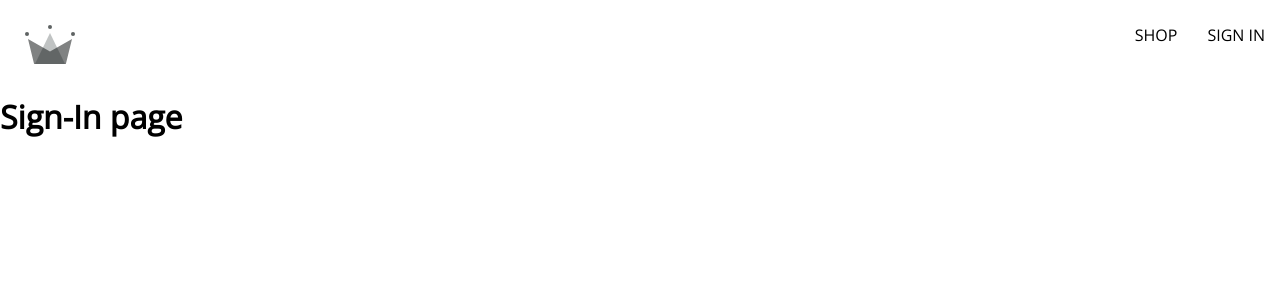
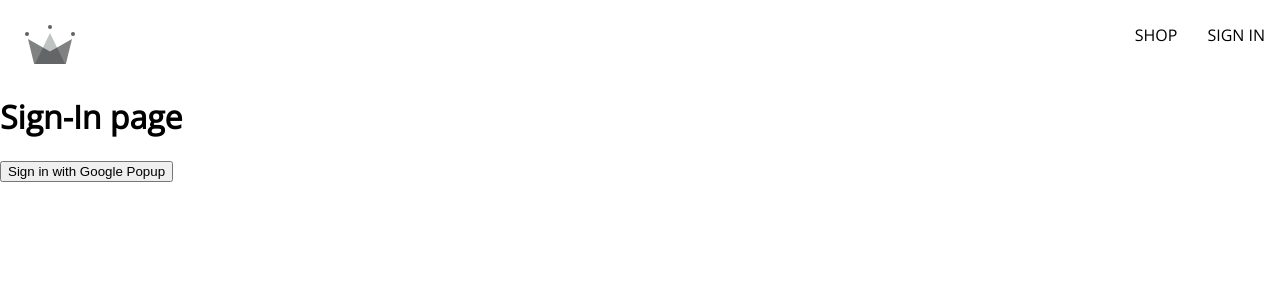
Before and after one commit to MrIhor/shop-app, a React (Create React App) app: page /sign-in in a window 1280 px wide. Shown: the top 300 px of the page. Built offline with nearby package versions, Linux system fonts and the light colour scheme.

Commit message:
sign in with firebase utils

```diff
--- a/src/routes/sign-in/sign-in.component.jsx
+++ b/src/routes/sign-in/sign-in.component.jsx
@@ -1,7 +1,18 @@
+import {
+    signInWithGooglePopup,
+    createUserDocumentFromAuth,
+} from '../../utils/firebase/firebase.utils';
+
 const SignIn = () => {
+    const logGoogleUser = async () => {
+        const { user } = await signInWithGooglePopup();
+        const userDocRef = await createUserDocumentFromAuth(user);
+    };
+
     return (
         <div>
             <h1>Sign-In page</h1>
+            <button onClick={logGoogleUser}>Sign in with Google Popup</button>
         </div>
     );
 };
```
